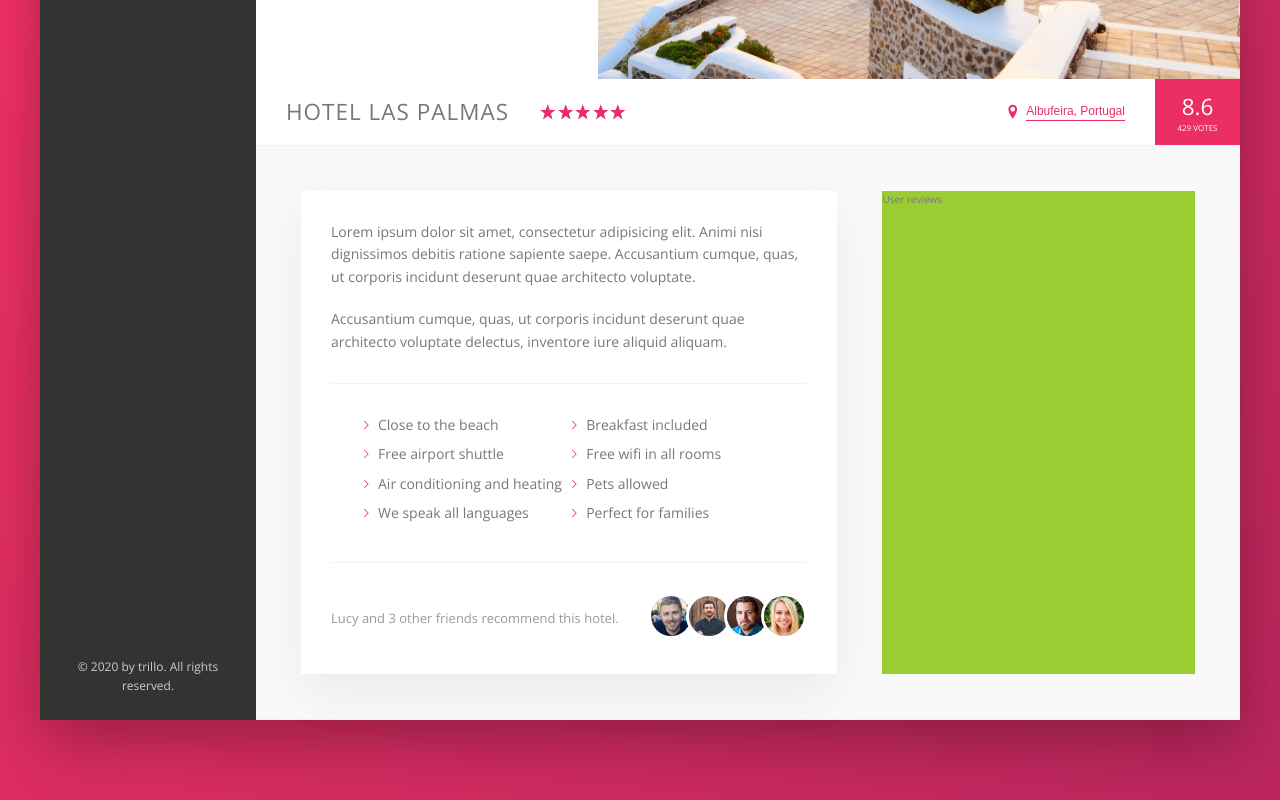
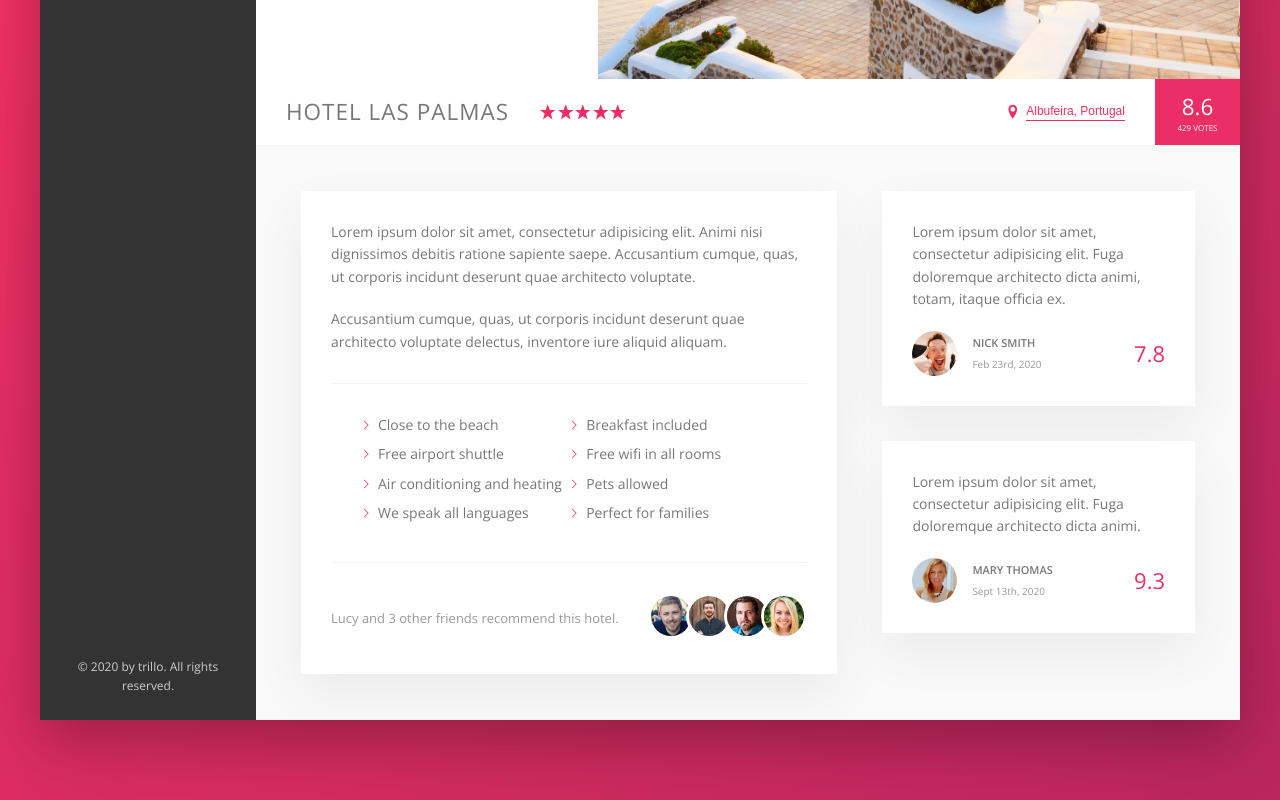
Before and after one commit to simotae14/Trello, a website: page index.html in a window 1280 px wide. Shown: the part 456-1256 px from the top of the page. Drawn offline with nearby package versions, Linux system fonts and the light colour scheme.

Commit message:
basic structure review card

```diff
--- a/index.html
+++ b/index.html
@@ -168,7 +168,44 @@
                             </div>
                         </div>
                         <div class="user-reviews">
-                            User reviews
+                            <figure class="review">
+                                <blockquote class="review__text">
+                                    Lorem ipsum dolor sit amet, consectetur adipisicing elit. Fuga doloremque architecto dicta animi, totam, itaque officia ex.
+                                </blockquote>
+                                <figcaption class="review__user">
+                                    <img src="img/user-1.jpg" alt="User 1" class="review__photo">
+                                    <div class="review__user-box">
+                                        <p class="review__user-name">
+                                            Nick Smith
+                                        </p>
+                                        <p class="review__user-date">
+                                            Feb 23rd, 2020
+                                        </p>
+                                    </div>
+                                    <div class="review__rating">
+                                        7.8
+                                    </div>
+                                </figcaption>
+                            </figure>
+                            <figure class="review">
+                                <blockquote class="review__text">
+                                    Lorem ipsum dolor sit amet, consectetur adipisicing elit. Fuga doloremque architecto dicta animi.
+                                </blockquote>
+                                <figcaption class="review__user">
+                                    <img src="img/user-2.jpg" alt="User 2" class="review__photo">
+                                    <div class="review__user-box">
+                                        <p class="review__user-name">
+                                            Mary Thomas
+                                        </p>
+                                        <p class="review__user-date">
+                                            Sept 13th, 2020
+                                        </p>
+                                    </div>
+                                    <div class="review__rating">
+                                        9.3
+                                    </div>
+                                </figcaption>
+                            </figure>
                         </div>
                     </div>
                 </main>
--- a/sass/_components.scss
+++ b/sass/_components.scss
@@ -337,3 +337,43 @@
     }
   }
 }
+
+///////////////////////////////////////
+// REVIEWS
+.review {
+  background-color: #fff;
+  box-shadow: var(--shadow-light);
+  padding: 3rem;
+  margin-bottom: 3.5rem;
+  &__text {
+    margin-bottom: 2rem;
+  }
+  &__user {
+    display: flex;
+    align-items: center;
+  }
+  &__photo {
+    height: 4.5rem;
+    width: 4.5rem;
+    border-radius: 50%;
+    margin-right: 1.5rem;
+  }
+  &__user-box {
+    margin-right: auto;
+  }
+  &__user-name {
+    font-size: 1.1rem;
+    font-weight: 600;
+    text-transform: uppercase;
+    margin-bottom: .4rem;
+  }
+  &__user-date {
+    font-size: 1rem;
+    color: var(--color-grey-dark-3);
+  }
+  &__rating {
+    color: var(--color-primary);
+    font-size: 2.2rem;
+    font-weight: 300;
+  }
+}
--- a/sass/_layout.scss
+++ b/sass/_layout.scss
@@ -39,6 +39,7 @@
   padding: 4.5rem;
   background-color: var(--color-grey-light-1);
   border-bottom: var(--line);
+  font-size: 1.4rem;
 }
 
 .description {
@@ -47,10 +48,8 @@
   padding: 3rem;
   flex: 0 0 60%;
   margin-right: 4.5rem;
-  font-size: 1.4rem;
 }
 
 .user-reviews {
-  background-color: yellowgreen;
   flex: 1;
 }
```
Also changed, not shown: css/style.css.
